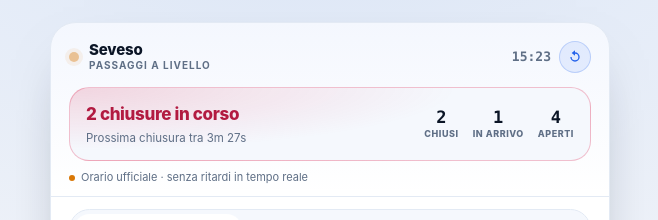
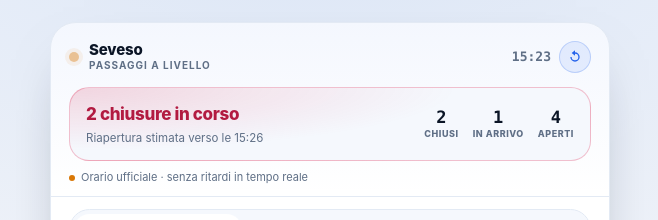
Before and after one commit to MatDeda10/seveso-crossing-monitor, a React (Vite) app: page / in a window 1280 px wide. Shown: the top 220 px of the page, without its empty margins (310-968 px from the left). Built offline with nearby package versions, Linux system fonts and the light colour scheme; no server answers.

Commit message:
Riepilogo: riapertura stimata invece della prossima chiusura

```diff
--- a/src/App.jsx
+++ b/src/App.jsx
@@ -92,12 +92,18 @@ function App() {
       .filter((c) => !CLOSED_STATUSES.has(c.status) && c.closesInSec !== null)
       .sort((a, b) => a.closesInSec - b.closesInSec)[0];
 
+    const reopenAt = closed.reduce(
+      (latest, crossing) => (crossing.windowTo && (!latest || crossing.windowTo > latest) ? crossing.windowTo : latest),
+      null,
+    );
+
     return {
       closed: closed.length,
       alerting: alerting.length,
       unknown: unknown.length,
       open: open.length,
       nextClosing: nextClosing ?? null,
+      reopenAt,
     };
   }, [crossings]);
 
@@ -138,8 +144,8 @@ function App() {
       return {
         tone: 'danger',
         label: summary.closed === 1 ? '1 chiusura in corso' : `${summary.closed} chiusure in corso`,
-        hint: summary.nextClosing
-          ? `Prossima chiusura tra ${formatDuration(summary.nextClosing.closesInSec)}`
+        hint: summary.reopenAt
+          ? `Riapertura stimata verso le ${formatClock(summary.reopenAt)}`
           : 'Attendi la riapertura',
       };
     }
```
